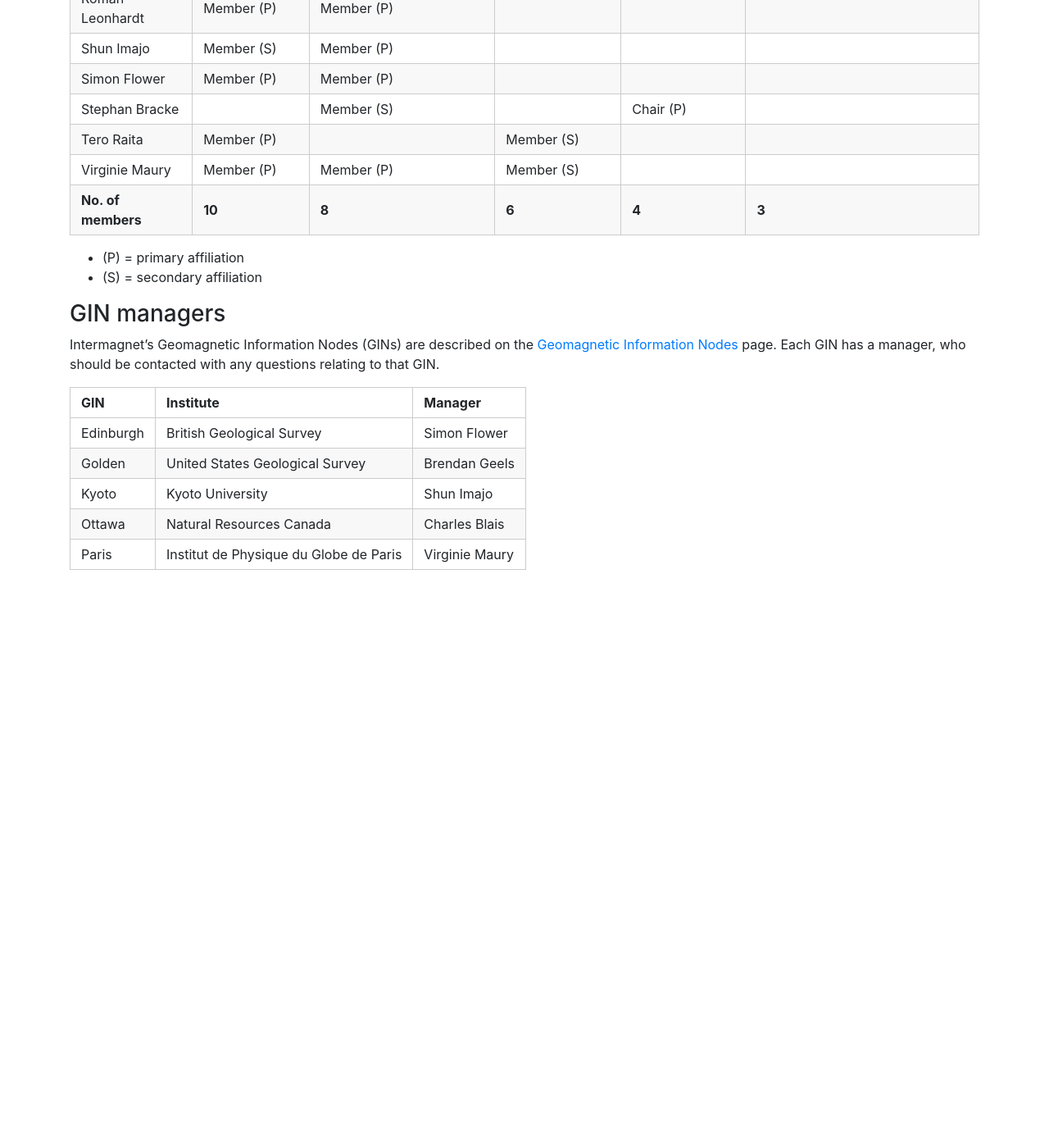
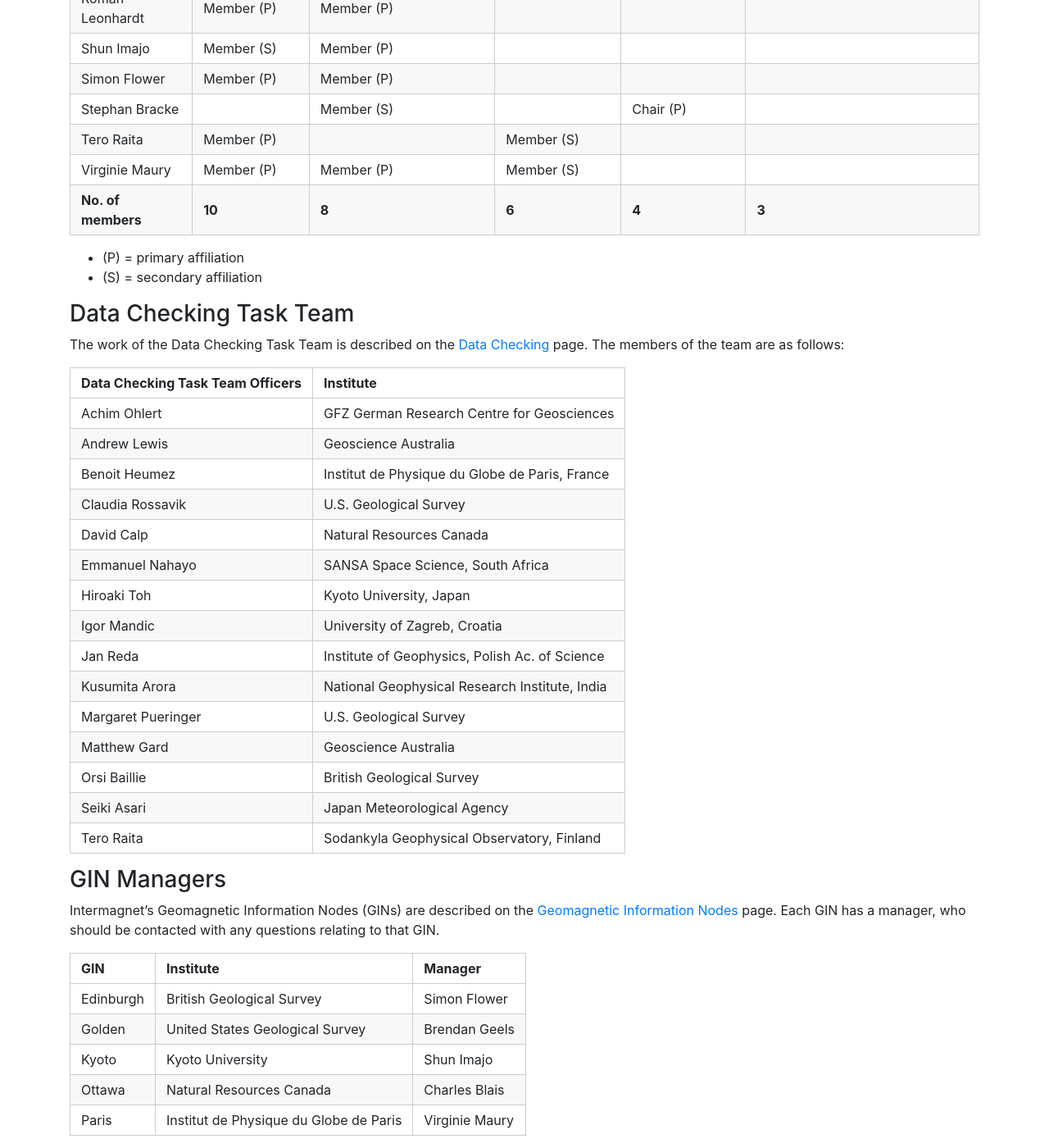
Before and after one commit to INTERMAGNET/intermagnet.github.io, a Jekyll site: the page built from structure.md, in a window 1280 px wide and 1400 px high, scrolled down 1176 px. Shown: the whole window at 82% size. Built offline with Jekyll 4.4.1, drawn with Linux system fonts in a browser that asks for light colours; before the commit the page ends 1886 px from its top, so only the background shows below that.

Commit message:
Move data checkers to organizational structure page

```diff
--- a/structure.md
+++ b/structure.md
@@ -42,7 +42,32 @@
 - (P) = primary affiliation
 - (S) = secondary affiliation
 
-### GIN managers
+
+### Data Checking Task Team
+
+The work of the Data Checking Task Team is described on the
+[Data Checking](data_checkers.md) page. The members of the
+team are as follows:
+
+| Data Checking Task Team Officers | Institute                                      |
+|----------------------------------|------------------------------------------------|
+| Achim Ohlert                     | GFZ German Research Centre for Geosciences     |
+| Andrew Lewis                     | Geoscience Australia                           |
+| Benoit Heumez                    | Institut de Physique du Globe de Paris, France |
+| Claudia Rossavik                 | U.S. Geological Survey                         |
+| David Calp                       | Natural Resources Canada                       |
+| Emmanuel Nahayo                  | SANSA Space Science, South Africa              |
+| Hiroaki Toh                      | Kyoto University, Japan                        |
+| Igor Mandic                      | University of Zagreb, Croatia                  |
+| Jan Reda                         | Institute of Geophysics, Polish Ac. of Science |
+| Kusumita Arora                   | National Geophysical Research Institute, India |
+| Margaret Pueringer               | U.S. Geological Survey                         |
+| Matthew Gard                     | Geoscience Australia                           |
+| Orsi Baillie                     | British Geological Survey                      |
+| Seiki Asari                      | Japan Meteorological Agency                    |
+| Tero Raita                       | Sodankyla Geophysical Observatory, Finland     |
+
+### GIN Managers
 
 Intermagnet's Geomagnetic Information Nodes (GINs) are described
 on the [Geomagnetic Information Nodes](gins.md) page. Each GIN
```
Also changed, not shown: data_checkers.md (+1 -17 lines), gins.md (+1 -1 lines), new_data_download.md (+3 -3 lines).
